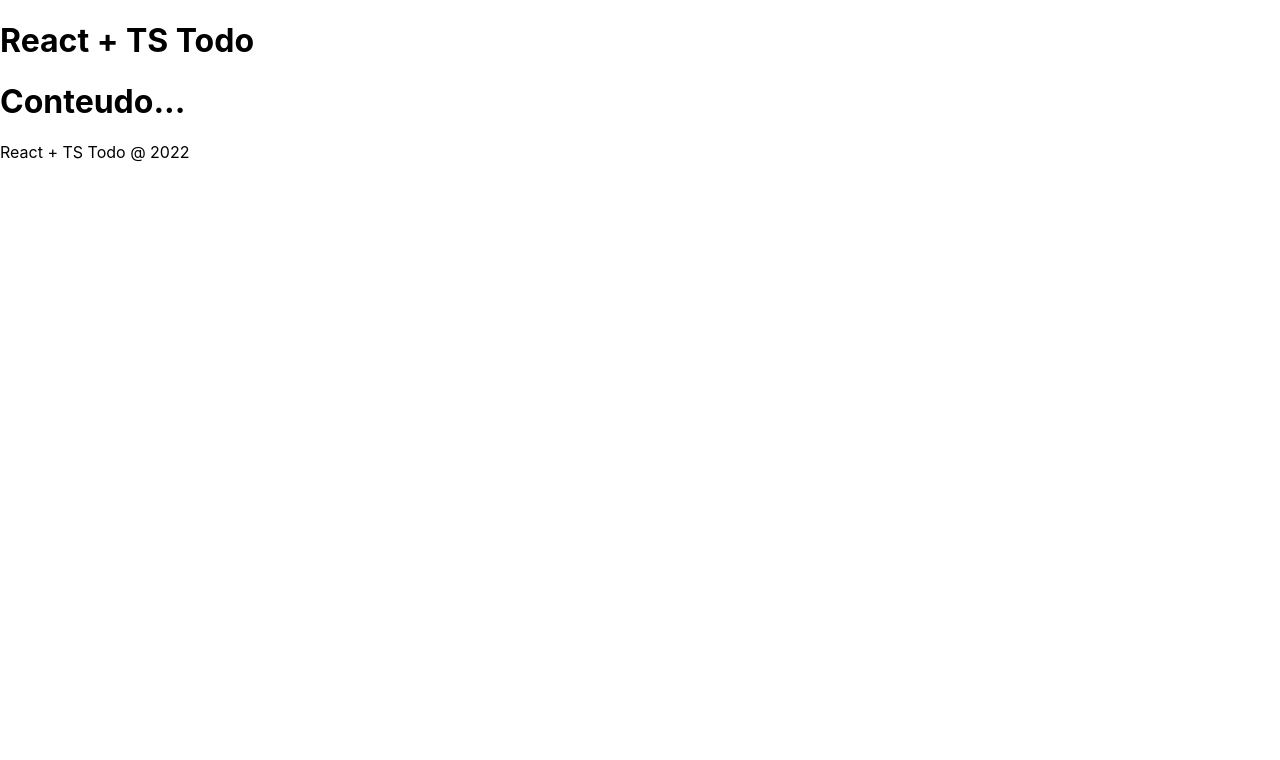
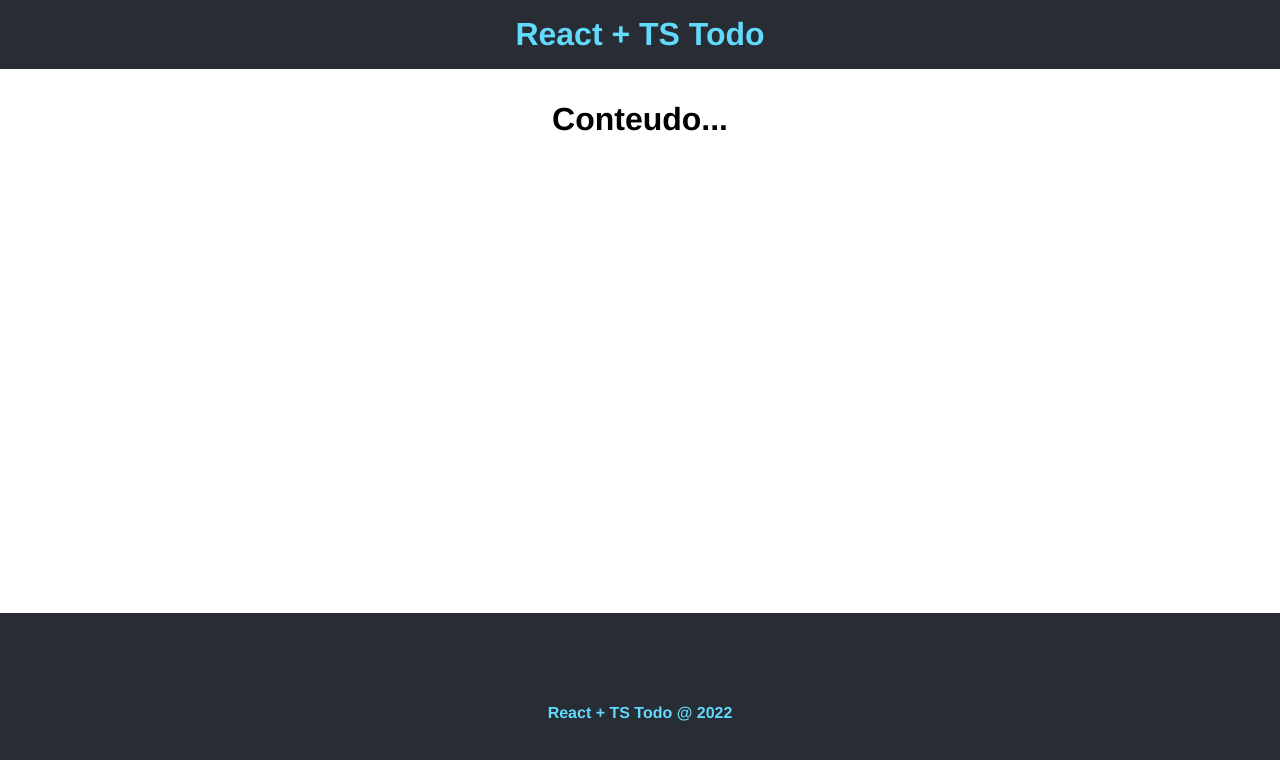
Before and after one commit to minprogramador/todolist, a React (Create React App) app: page / in a window 1280 px wide. Shown: the top 760 px of the page. Built offline with nearby package versions, Linux system fonts and the light colour scheme; the HTML template or start-up script is replaced by a standard one.

Commit message:
stylos ok

```diff
--- /dev/null
+++ b/src/App.module.css
@@ -0,0 +1,9 @@
+.main {
+    min-height: 60vh;
+    text-align: center;
+    padding: 2em;
+}
+
+.main h2{
+    margin-bottom: 0.8em;
+}
--- a/src/App.tsx
+++ b/src/App.tsx
@@ -1,6 +1,6 @@
 import React from 'react';
 import './App.css';
-
+import styles from './App.module.css';
 //components
 import Header from './components/Header';
 import Footer from './components/Footer';
@@ -9,9 +9,11 @@
   return (
    <div>
      <Header/>
+     <main className={styles.main}>
      <h1>
        Conteudo...
      </h1>
+     </main>
     <Footer/>
 
    </div>
--- /dev/null
+++ b/src/Global.d.ts
@@ -0,0 +1 @@
+declare module "*.module.css";
--- /dev/null
+++ b/src/components/Footer.module.css
@@ -0,0 +1,13 @@
+.footer{
+    height: 200px;
+    display: flex;
+    align-items: center;
+    justify-content: center;
+    background-color: #282c34;
+    color: #fff;
+}
+
+.footer span{
+    font-weight: bold;
+    color: #61dafb;
+}
--- a/src/components/Footer.tsx
+++ b/src/components/Footer.tsx
@@ -1,4 +1,5 @@
 import React from 'react';
+import styles from './Footer.module.css';
 
 interface Props {
 
@@ -6,7 +7,7 @@
 
 const Footer = (props:Props) => {
     return (
-        <footer>
+        <footer className={styles.footer}>
             <p>
                 <span>React + TS Todo @ 2022</span>
             </p>
--- /dev/null
+++ b/src/components/Header.module.css
@@ -0,0 +1,6 @@
+.header{
+    background-color: #282c34;
+    color: #61dafb;
+    text-align: center;
+    padding: 1em;
+}
--- a/src/components/Header.tsx
+++ b/src/components/Header.tsx
@@ -1,4 +1,5 @@
 import React from 'react';
+import styles from './Header.module.css';
 
 interface Props {
 
@@ -6,7 +7,7 @@
 
 const Header = (props:Props) => {
     return (
-        <header>
+        <header className={styles.header}>
             <h1>React + TS Todo</h1>
         </header>
     )
--- a/src/index.css
+++ b/src/index.css
@@ -1,13 +1,9 @@
-body {
+*{
+  padding: 0;
   margin: 0;
-  font-family: -apple-system, BlinkMacSystemFont, 'Segoe UI', 'Roboto', 'Oxygen',
-    'Ubuntu', 'Cantarell', 'Fira Sans', 'Droid Sans', 'Helvetica Neue',
-    sans-serif;
-  -webkit-font-smoothing: antialiased;
-  -moz-osx-font-smoothing: grayscale;
+  font-family: Helvetica,sans-serif;
 }
 
-code {
-  font-family: source-code-pro, Menlo, Monaco, Consolas, 'Courier New',
-    monospace;
+.hide{
+  display: none !important;
 }
```
